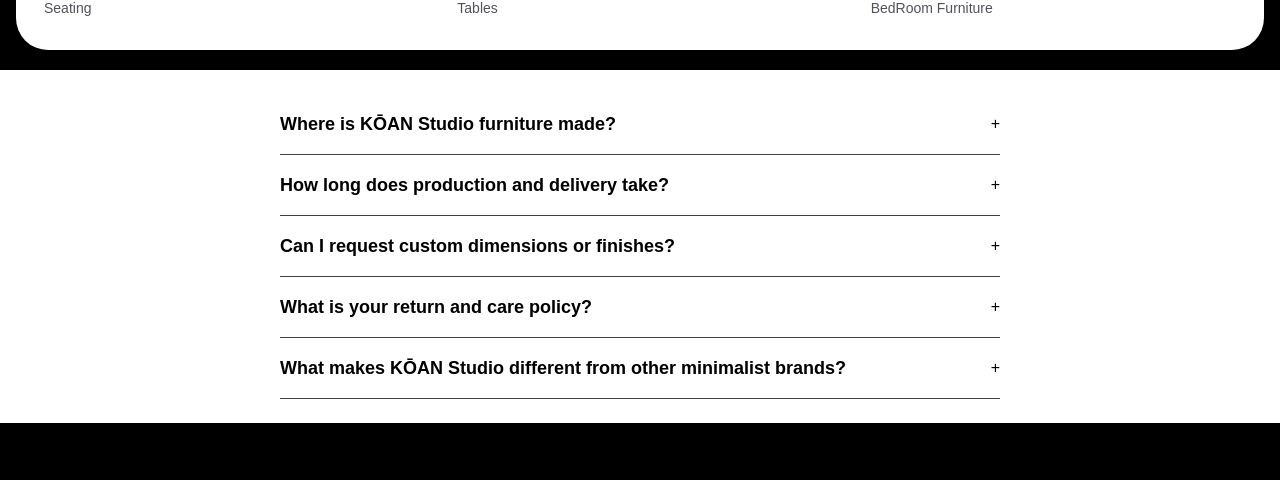
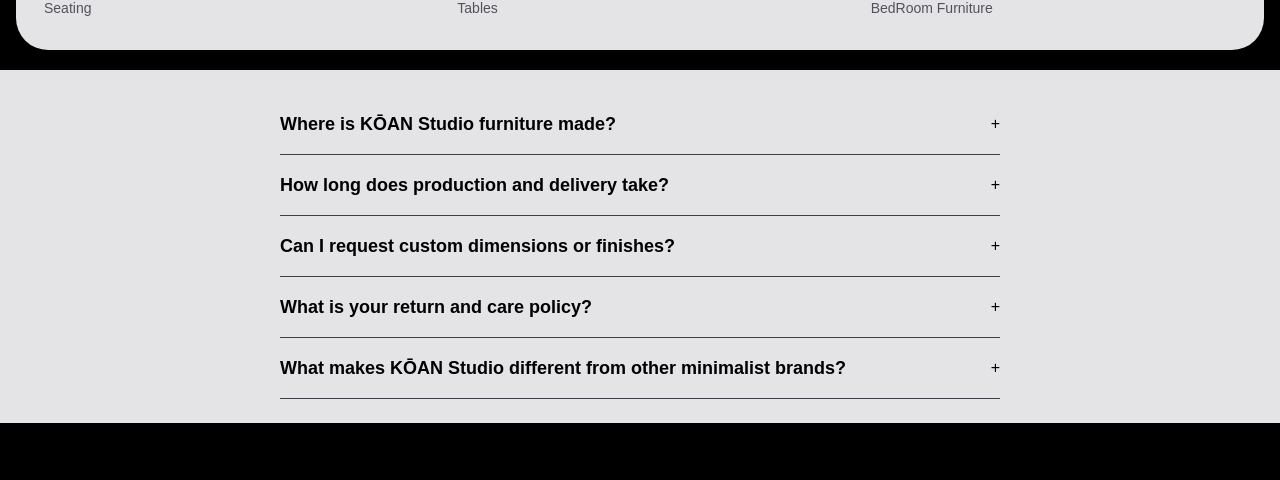
Before and after one commit to Yashyatankar/Koan-website, a React (Vite) app in the folder Koan/: page / in a window 1280 px wide. Shown: the part 6098-6578 px from the top of the page. Built offline with nearby package versions, Linux system fonts and the light colour scheme.

Commit message:
Update README and components with design enhancements; improve styles in CollectionSection, FAQ, and ProductSection

```diff
--- a/Koan/src/Component/CollectionSection.jsx
+++ b/Koan/src/Component/CollectionSection.jsx
@@ -54,7 +54,7 @@
 const CollectionSection = () => {
   return (
     <section className='w-full bg-black relative overflow-hidden px-4'>
-      <div className='w-full px-3 py-2 bg-white rounded-4xl relative my-5'>
+      <div className='w-full px-3 py-2 bg-zinc-200 rounded-4xl relative my-5'>
         <div className="flex items-center justify-start my-8">
               <h2 className="flex items-center text-2xl font-bold tracking-wide uppercase text-zinc-800 md:text-3xl font-display ">
                 {/* SVG Icon with right border acting as the line */}
--- a/Koan/src/Component/FAQ.jsx
+++ b/Koan/src/Component/FAQ.jsx
@@ -31,7 +31,8 @@
   };
 
   return (
-    <div className="w-full max-w-3xl mx-auto p-6">
+    <section className="bg-zinc-200">
+      <div className="w-full max-w-3xl mx-auto p-6 ">
             {faqs.map((faq, index) => (
               <div
                 key={index}
@@ -57,13 +58,15 @@
                       : "max-h-0"
                   }`}
                 >
-            <p className="text-zinc-400">
+                  <p className="text-zinc-600">
                     {faq.answer}
                   </p>
                 </div>
               </div>
             ))}
           </div>
+    </section>
+
   );
 }
 
--- a/Koan/src/Component/productSection.jsx
+++ b/Koan/src/Component/productSection.jsx
@@ -125,7 +125,7 @@
         </div>
       </section>
 
-      <section className="h-screen w-full bg-white text-black flex items-center justify-center px-8">
+      <section className="h-screen w-full bg-zinc-200 text-black flex items-center justify-center px-8">
         <div className="max-w-4xl grid grid-cols-1 md:grid-cols-2 gap-12 items-center">
           <h3 className="text-3xl md:text-5xl font-light tracking-tight leading-none">
             Radical simplicity, exceptional utility.
```
Also changed, not shown: 1 other file (tests, documents, lock files or other folders). Lines whose indentation alone changed are shown as unchanged.
